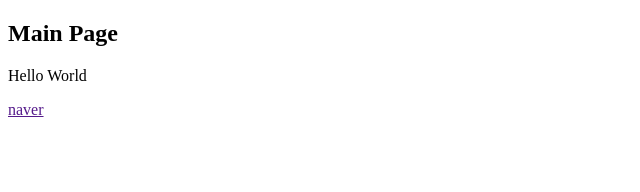
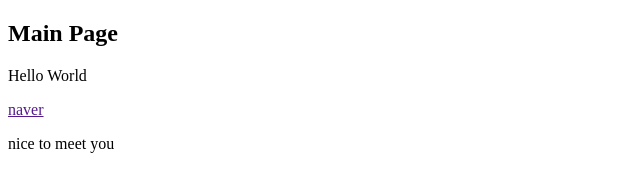
Before and after one commit to Donemoji/MyProject, a plain HTML site: page index.html in a window 1280 px wide. Shown: the whole page, without its empty margins (0-640 px from the left). Drawn offline with Linux system fonts and the light colour scheme.

Commit message:
add nice

```diff
--- a/index.html
+++ b/index.html
@@ -10,7 +10,7 @@
 	<p>Hello World</p>
 
 	<a href="">naver</a>
-
+	<p>nice to meet you</p>
 
 </body>
 </html>
```
